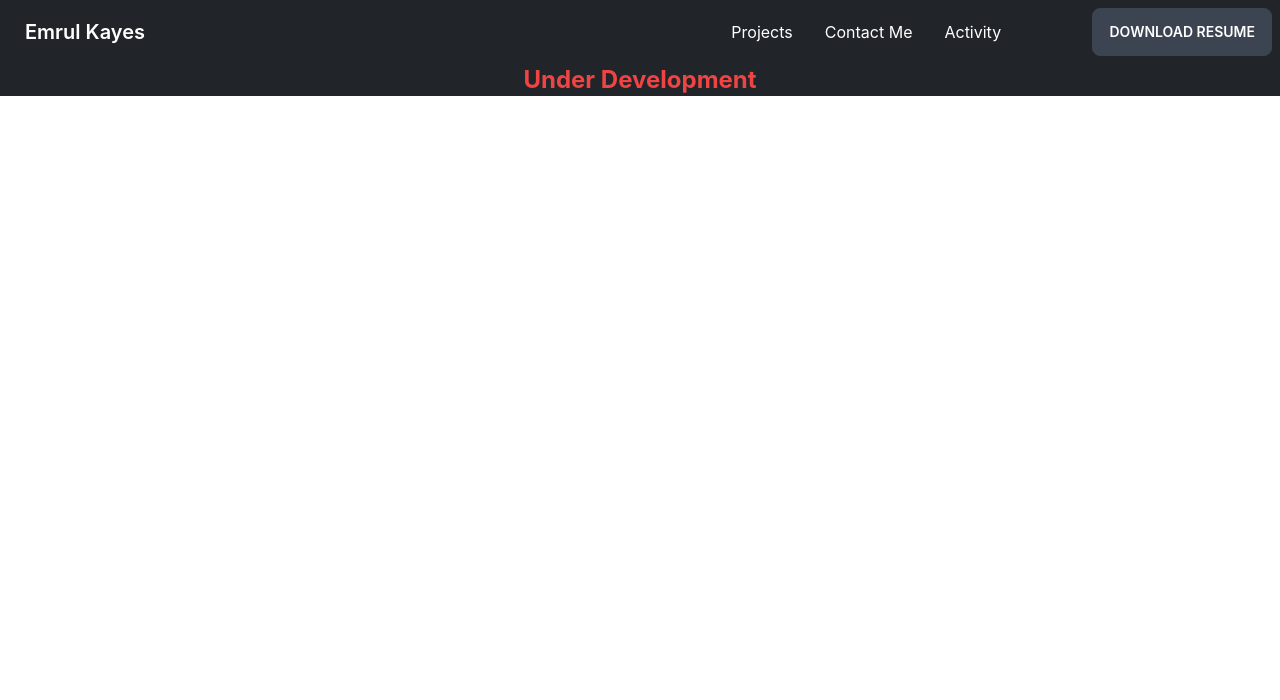
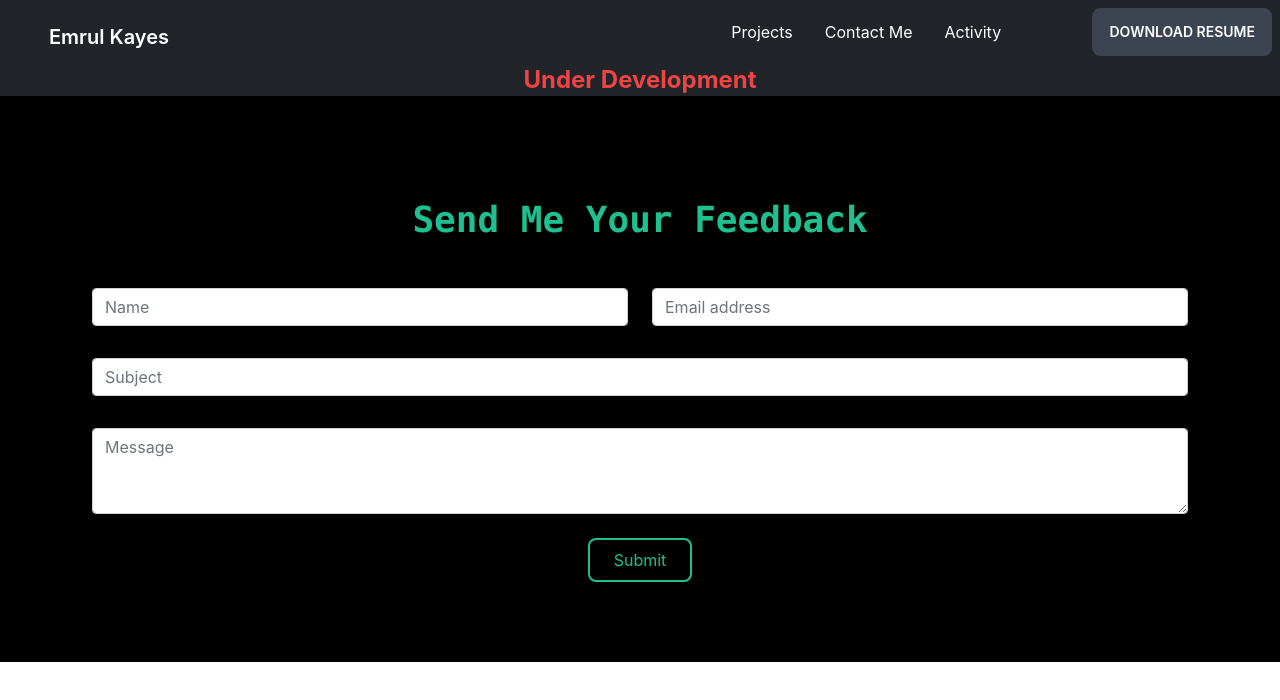
Before and after one commit to its-kayes/Portfolio, a React (Create React App) app: page /contact in a window 1280 px wide. Shown: the top 700 px of the page. Built offline with nearby package versions, Linux system fonts and the light colour scheme.

Commit message:
Email send Done

```diff
--- a/src/App.js
+++ b/src/App.js
@@ -1,6 +1,7 @@
 import { Route, Routes } from 'react-router-dom';
 import './App.css';
 import Navbar from './components/Navbar';
+import ContactMe from './components/Parts/ContactMe';
 import Portfolio from './components/Portfolio/Portfolio';
 
 function App() {
@@ -9,6 +10,7 @@ function App() {
       <Navbar></Navbar>
       <Routes>
         <Route path='/' element={<Portfolio></Portfolio>}> </Route>
+        <Route path='/contact' element={<ContactMe> </ContactMe>}> </Route>
       </Routes>
     </div>
   );
--- a/src/components/Navbar.js
+++ b/src/components/Navbar.js
@@ -1,4 +1,5 @@
 import React from 'react';
+import { Link } from 'react-router-dom';
 
 const Navbar = () => {
     return (
@@ -11,7 +12,7 @@ const Navbar = () => {
                             <svg xmlns="http://www.w3.org/2000/svg" class="h-5 w-5" fill="none" viewBox="0 0 24 24" stroke="currentColor"><path stroke-linecap="round" stroke-linejoin="round" stroke-width="2" d="M4 6h16M4 12h8m-8 6h16" /></svg>
                         </label>
                         <ul tabindex="0" class="menu menu-compact dropdown-content mt-3 p-2 shadow bg-base-100 rounded-box w-52">
-                            <li><a>Projects</a></li>
+                            <li> <Link to='/project'> Projects </Link> </li>
 
                             {/* <li tabindex="0">
                             <a>
@@ -23,15 +24,20 @@ const Navbar = () => {
                                 <li><a>Submenu 2</a></li>
                             </ul>
                         </li> */}
-                            <li><a>Contact Me</a></li>
-                            <li><a>Activity</a></li>
+
+                            <li> <Link to='/contact'> Contact Me  </Link> </li>
+                            <li> <Link to='/activity'> Activity </Link> </li>
                         </ul>
                     </div>
-                    <a class="btn btn-ghost normal-case text-xl">Emrul Kayes</a>
+
+                    <Link to='/' class="btn btn-ghost normal-case text-xl"><button className='border-[#1EC08F] px-4 py-2 rounded-lg'>
+                        Emrul Kayes
+                    </button></Link>
                 </div>
                 <div class="navbar-center hidden lg:flex">
                     <ul class="menu menu-horizontal p-0">
-                        <li><a>Projects</a></li>
+                        {/* <li><a>Projects</a></li> */}
+                        <li> <Link to='/project'> Projects </Link> </li>
 
                         {/* <li tabindex="0">
                         <a>
@@ -43,8 +49,10 @@ const Navbar = () => {
                             <li><a>Submenu 2</a></li>
                         </ul>
                     </li> */}
-                        <li><a>Contact Me</a></li>
-                        <li><a>Activity</a></li>
+                        {/* <li><a>Contact Me</a></li> */}
+                        <li> <Link to='/contact'> Contact Me  </Link> </li>
+                        <li> <Link to='/activity'> Activity </Link> </li>
+                        {/* <li><a>Activity</a></li> */}
                     </ul>
                 </div>
                 <div>
--- a/src/components/Parts/ContactMe.js
+++ b/src/components/Parts/ContactMe.js
@@ -58,15 +58,16 @@ const ContactMe = () => {
     };
 
     return (
-    <div className='ContactForm'>
+        <div className='ContactForm bg-black text-[#1EC08F]'>
+
             <div className='container'>
                 <div className='row'>
                     <div className='col-12 text-center'>
                         <div className='contactForm'>
-              <form id='contact-form' onSubmit={handleSubmit(onSubmit)} noValidate>
-                {/* Row 1 of form */}
+                            <form className='p-20' id='contact-form' onSubmit={handleSubmit(onSubmit)} noValidate>
+                                <h1 className='text-4xl font-semibold font-mono text-center py-4'> Send Me Your Feedback  </h1>
                                 <div className='row formRow'>
-                  <div className='col-6'>
+                                    <div className='col-6 py-4'>
                                         <input
                                             type='text'
                                             name='name'
@@ -82,7 +83,7 @@ const ContactMe = () => {
                                         ></input>
                                         {errors.name && <span className='errorMessage'>{errors.name.message}</span>}
                                     </div>
-                  <div className='col-6'>
+                                    <div className='col-6 py-4'>
                                         <input
                                             type='email'
                                             name='email'
@@ -99,7 +100,7 @@ const ContactMe = () => {
                                     </div>
                                 </div>
                                 {/* Row 2 of form */}
-                <div className='row formRow'>
+                                <div className='row formRow py-2'>
                                     <div className='col'>
                                         <input
                                             type='text'
@@ -120,7 +121,7 @@ const ContactMe = () => {
                                     </div>
                                 </div>
                                 {/* Row 3 of form */}
-                <div className='row formRow'>
+                                <div className='row formRow py-4'>
                                     <div className='col'>
                                         <textarea
                                             rows={3}
@@ -134,7 +135,7 @@ const ContactMe = () => {
                                         {errors.message && <span className='errorMessage'>Please enter a message</span>}
                                     </div>
                                 </div>
-                <button className='submit-btn' type='submit'>
+                                <button className='submit-btn border-2 border-[#1EC08F] px-4 py-2 rounded-lg' type='submit'>
                                     Submit
                                 </button>
                             </form>
```
Lines whose indentation alone changed are shown as unchanged.
